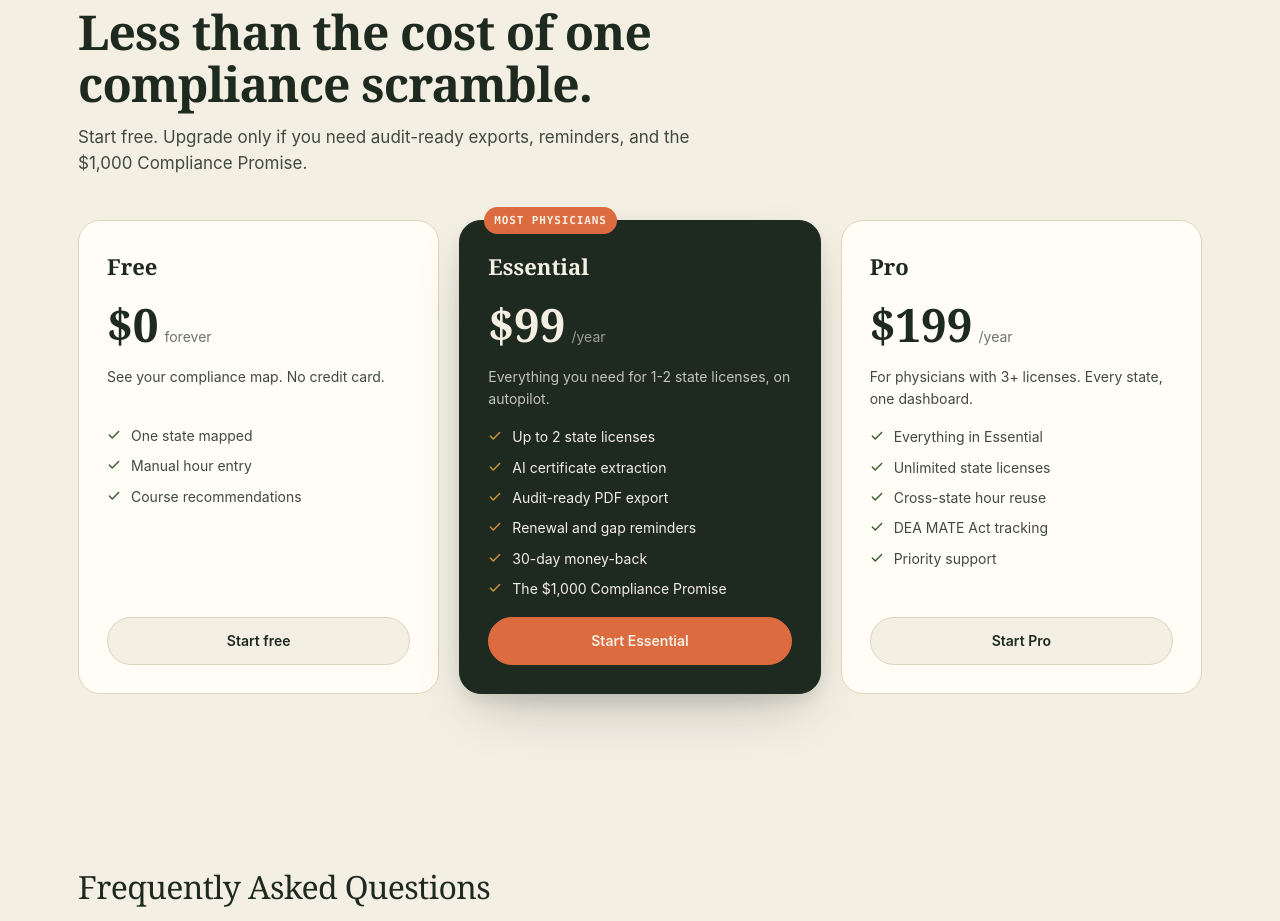
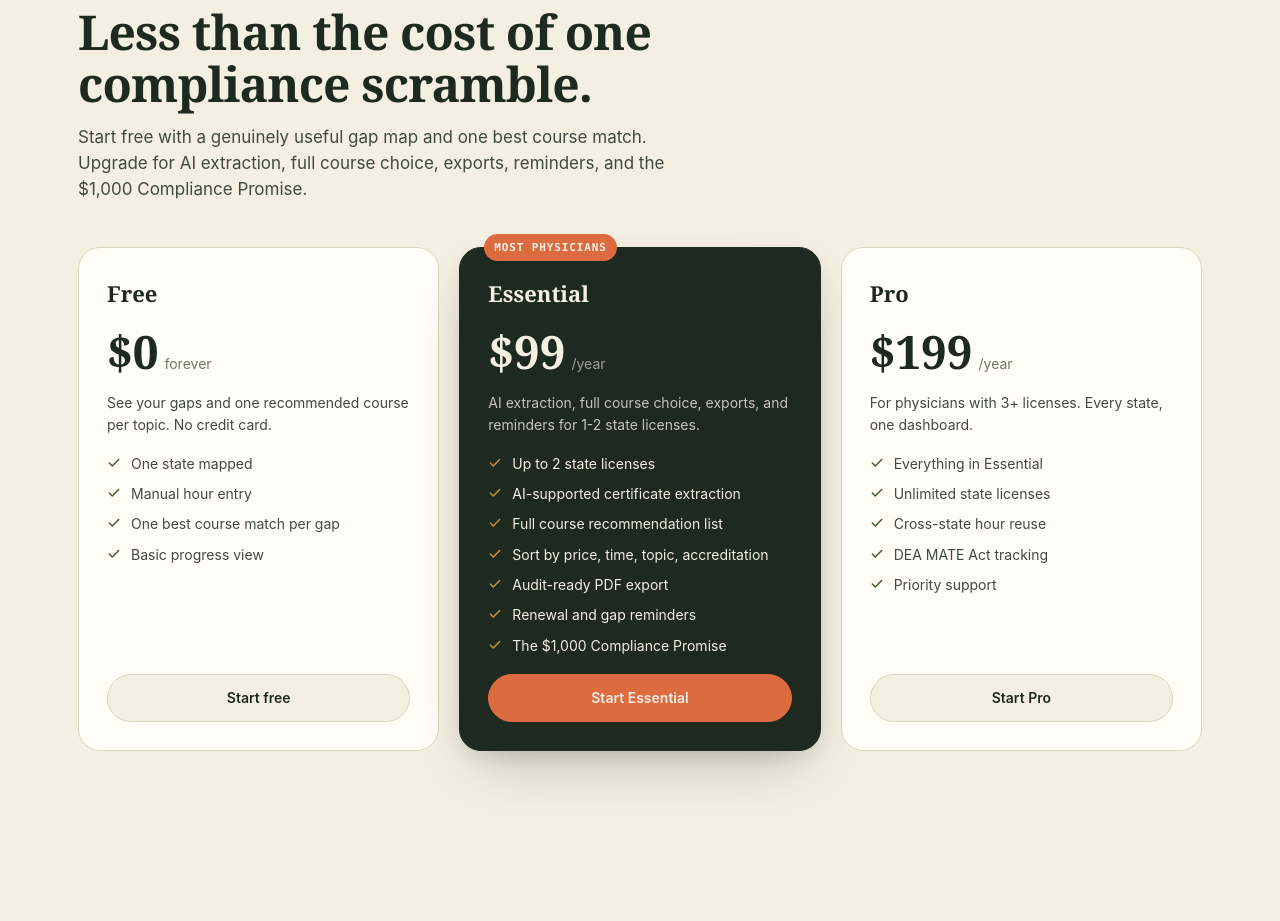
Before and after one commit to michaelrushtonjr/clearcme-site, a Next.js app: page / in a window 1280 px wide. Shown: the part 5060-5981 px from the top of the page. Built offline with nearby package versions, Linux system fonts and the light colour scheme.

Commit message:
Clarify free and Essential tier value

```diff
--- a/app/dashboard/compliance/page.tsx
+++ b/app/dashboard/compliance/page.tsx
@@ -283,7 +283,7 @@ export default async function CompliancePage() {
   const userId = session!.user!.id!;
 
   // Fetch compliance data + licenses with their rules
-  const [licenses, certificates, requirementCompletions] = await Promise.all([
+  const [licenses, certificates, requirementCompletions, subscription] = await Promise.all([
     prisma.physicianLicense.findMany({
       where: { userId, isActive: true },
       orderBy: { renewalDate: "asc" },
@@ -295,7 +295,12 @@ export default async function CompliancePage() {
     prisma.userRequirementCompletion.findMany({
       where: { userId },
     }),
+    prisma.subscription.findUnique({
+      where: { userId },
+    }),
   ]);
+
+  const hasFullCourseChoice = subscription?.tier === "ESSENTIAL" || subscription?.tier === "PRO";
 
   const completionByRequirementAndLicense = new Map(
     requirementCompletions.map((completion) => [
@@ -813,6 +818,8 @@ export default async function CompliancePage() {
                             <GapCourseFeed
                               topic={gap.topic}
                               hoursNeeded={gap.gap}
+                              limit={hasFullCourseChoice ? 3 : 1}
+                              showUpgradePrompt={!hasFullCourseChoice}
                             />
                           )}
                         </div>
--- a/app/page.tsx
+++ b/app/page.tsx
@@ -674,13 +674,19 @@ function MultiState() {
 
 function Pricing() {
   const planFeatures = {
-    free: ["One state mapped", "Manual hour entry", "Course recommendations"],
+    free: [
+      "One state mapped",
+      "Manual hour entry",
+      "One best course match per gap",
+      "Basic progress view",
+    ],
     essential: [
       "Up to 2 state licenses",
-      "AI certificate extraction",
+      "AI-supported certificate extraction",
+      "Full course recommendation list",
+      "Sort by price, time, topic, accreditation",
       "Audit-ready PDF export",
       "Renewal and gap reminders",
-      "30-day money-back",
       "The $1,000 Compliance Promise",
     ],
     pro: [
@@ -698,7 +704,7 @@ function Pricing() {
         <SectionHead
           eyebrow="Pricing"
           title="Less than the cost of one compliance scramble."
-          body="Start free. Upgrade only if you need audit-ready exports, reminders, and the $1,000 Compliance Promise."
+          body="Start free with a genuinely useful gap map and one best course match. Upgrade for AI extraction, full course choice, exports, reminders, and the $1,000 Compliance Promise."
         />
         <div className="price-grid">
           <div className="plan reveal">
@@ -707,7 +713,7 @@ function Pricing() {
               <span className="h">$0</span>
               <span className="per">forever</span>
             </div>
-            <p className="plan-h">See your compliance map. No credit card.</p>
+            <p className="plan-h">See your gaps and one recommended course per topic. No credit card.</p>
             <PlanFeatureList items={planFeatures.free} />
             <CtaLink className="plan-cta">Start free</CtaLink>
           </div>
@@ -718,7 +724,7 @@ function Pricing() {
               <span className="h">$99</span>
               <span className="per">/year</span>
             </div>
-            <p className="plan-h">Everything you need for 1-2 state licenses, on autopilot.</p>
+            <p className="plan-h">AI extraction, full course choice, exports, and reminders for 1-2 state licenses.</p>
             <PlanFeatureList items={planFeatures.essential} />
             <CtaLink className="plan-cta">Start Essential</CtaLink>
           </div>
--- a/app/pricing/page.tsx
+++ b/app/pricing/page.tsx
@@ -105,7 +105,8 @@ export default function PricingPage() {
       features: [
         "Single state requirement lookup",
         "Renewal countdown",
-        "Up to 3 certificate uploads",
+        "Manual CME entry",
+        "One best course match per gap/topic",
         "Basic compliance dashboard",
       ],
       popular: false,
@@ -121,11 +122,13 @@ export default function PricingPage() {
       features: [
         "Everything in Free",
         "Multi-state tracking (up to 2 states)",
-        "AI certificate extraction",
+        "AI-supported certificate extraction",
+        "Full course recommendation list",
+        "Sort by price, time, topic, accreditation",
         "Full gap analysis",
         "Deadline alerts",
         "DEA MATE Act tracking",
-        "PDF compliance report",
+        "Audit-ready PDF export",
       ],
       popular: false,
       muted: false,
@@ -174,10 +177,10 @@ export default function PricingPage() {
         <div className="public-kicker mb-6">Pricing</div>
         <h1 className="public-heading text-4xl sm:text-6xl mb-5">
           Know exactly where you stand —<br />
-          <span className="public-accent">for less than your renewal application fee.</span>
+          <span className="public-accent">without the audit scramble.</span>
         </h1>
         <p className="public-subhead max-w-2xl mx-auto mb-10">
-          Nevada physicians pay $250 to renew. California pays $690. ClearCME costs less than a dinner.
+          Start free with a useful compliance map and one best course match per gap. Upgrade when you want AI extraction, full course choice, reminders, and audit-ready exports.
         </p>
 
         {/* Annual / Monthly toggle */}
@@ -336,7 +339,7 @@ export default function PricingPage() {
           >
             Sign in with Google →
           </Link>
-          <p className="text-xs text-[#6b7568] mt-4">Free · No certificate upload needed to get started</p>
+          <p className="text-xs text-[#6b7568] mt-4">Free · No credit card · One helpful course match included</p>
         </div>
       </section>
 
--- a/components/dashboard/GapCourseFeed.tsx
+++ b/components/dashboard/GapCourseFeed.tsx
@@ -14,6 +14,7 @@ interface GapCourseFeedProps {
   hoursNeeded: number;
   /** Max courses to show. Default 3. */
   limit?: number;
+  showUpgradePrompt?: boolean;
 }
 
 function ExternalLinkIcon() {
@@ -24,7 +25,7 @@ function ExternalLinkIcon() {
   );
 }
 
-export function GapCourseFeed({ topic, hoursNeeded, limit = 3 }: GapCourseFeedProps) {
+export function GapCourseFeed({ topic, hoursNeeded, limit = 3, showUpgradePrompt = false }: GapCourseFeedProps) {
   const catalog = COURSE_CATALOG[topic];
   if (!catalog || catalog.courses.length === 0) return null;
 
@@ -44,6 +45,7 @@ export function GapCourseFeed({ topic, hoursNeeded, limit = 3 }: GapCourseFeedPr
     <div className="mt-4">
       <p className="text-xs font-semibold uppercase tracking-widest text-slate-400 mb-2">
         Recommended courses · {hoursNeeded.toFixed(1)} hrs needed
+        {showUpgradePrompt ? " · top match shown" : ""}
       </p>
       <div className="space-y-2">
         {visible.map((course, i) => (
@@ -74,12 +76,27 @@ export function GapCourseFeed({ topic, hoursNeeded, limit = 3 }: GapCourseFeedPr
       </div>
 
       {catalog.courses.length > limit && (
+        showUpgradePrompt ? (
+          <div className="mt-3 rounded-xl border border-brand-rule bg-brand-cream px-4 py-3">
+            <p className="text-xs font-semibold text-brand-navy">Free includes one strong course match.</p>
+            <p className="mt-1 text-xs text-slate-500">
+              Upgrade to Essential to compare all {catalog.courses.length} verified options, sort by price/time, and export your audit-ready record.
+            </p>
+            <Link
+              href="/pricing?checkout=essential"
+              className="mt-2 inline-flex items-center gap-1 text-xs font-medium text-brand-teal hover:text-brand-tealDeep"
+            >
+              Unlock full course choice →
+            </Link>
+          </div>
+        ) : (
           <Link
             href={`/courses/${slug}`}
             className="mt-2 inline-flex items-center gap-1 text-xs font-medium text-brand-teal hover:text-brand-tealDeep"
           >
             Browse all {catalog.courses.length} {catalog.topicLabel} courses →
           </Link>
+        )
       )}
     </div>
   );
```
Lines whose indentation alone changed are shown as unchanged.
